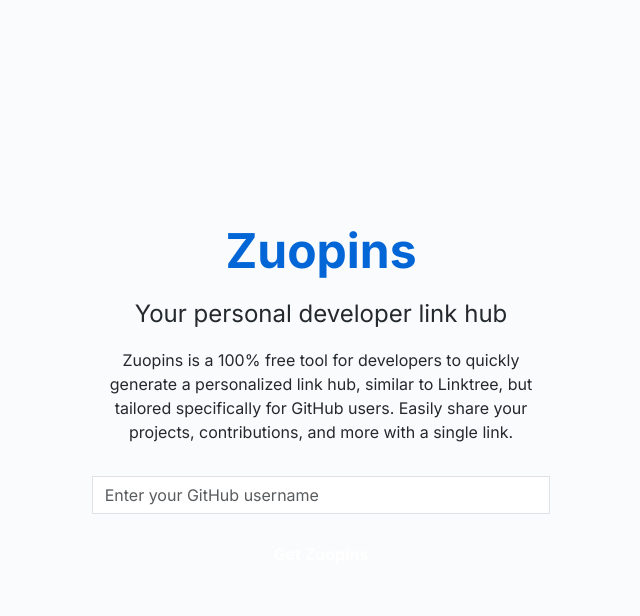
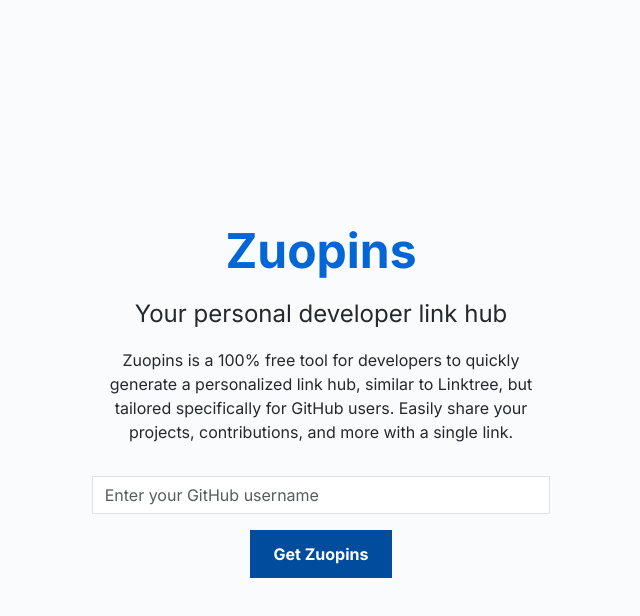
Before and after one commit to stancsz/zuopins, a Next.js app: page / in a window 1280 px wide. In both pictures the pointer is over the button "Get Zuopins". Shown: the top 616 px of the page, without its empty margins (319-959 px from the left). Built offline with nearby package versions, Linux system fonts and the light colour scheme.

Commit message:
fix button

```diff
--- a/app/page.module.css
+++ b/app/page.module.css
@@ -48,5 +48,6 @@
 }
 
 .button:hover {
-  background-color: darken(var(--github-blue), 10%);
+  background-color: #024c9e; /* A darker shade of the original color */
+  color: white; /* Maintain the text color */
 }
```
